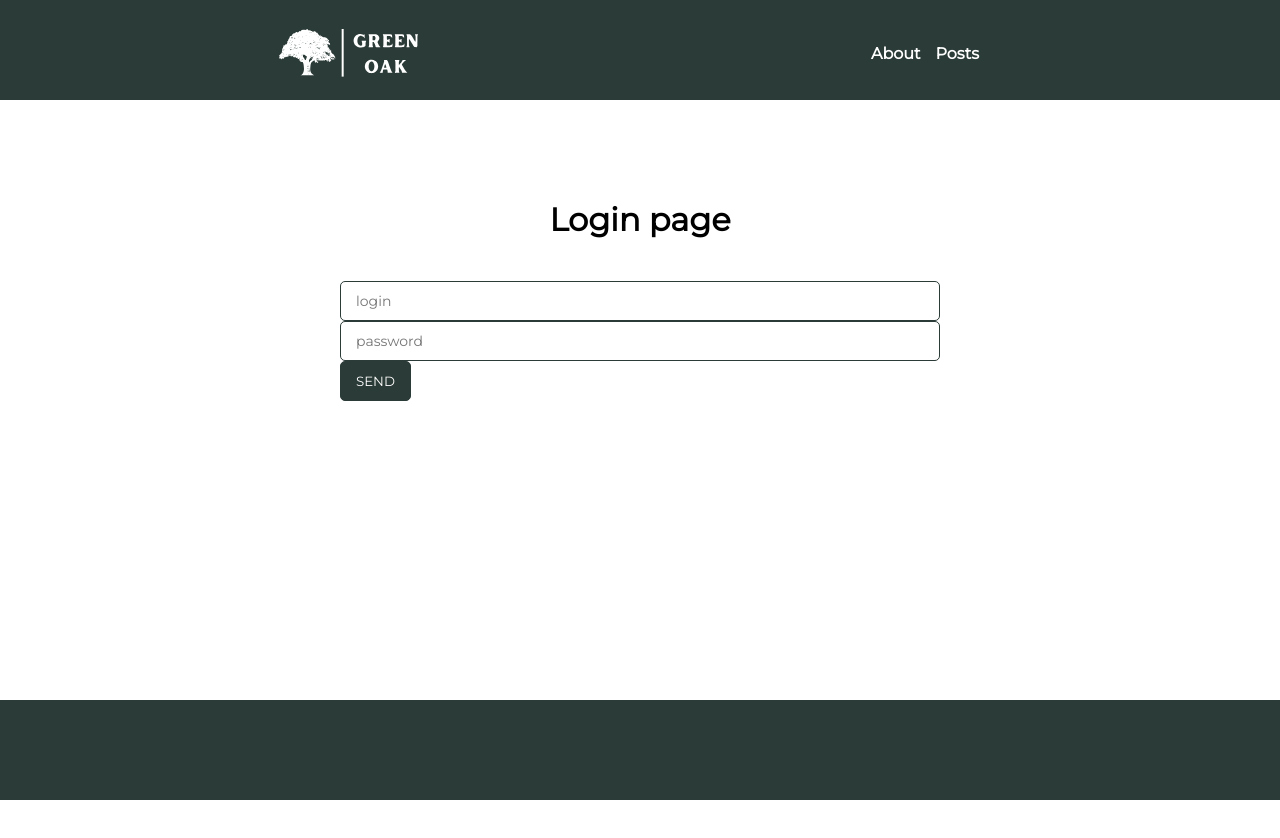
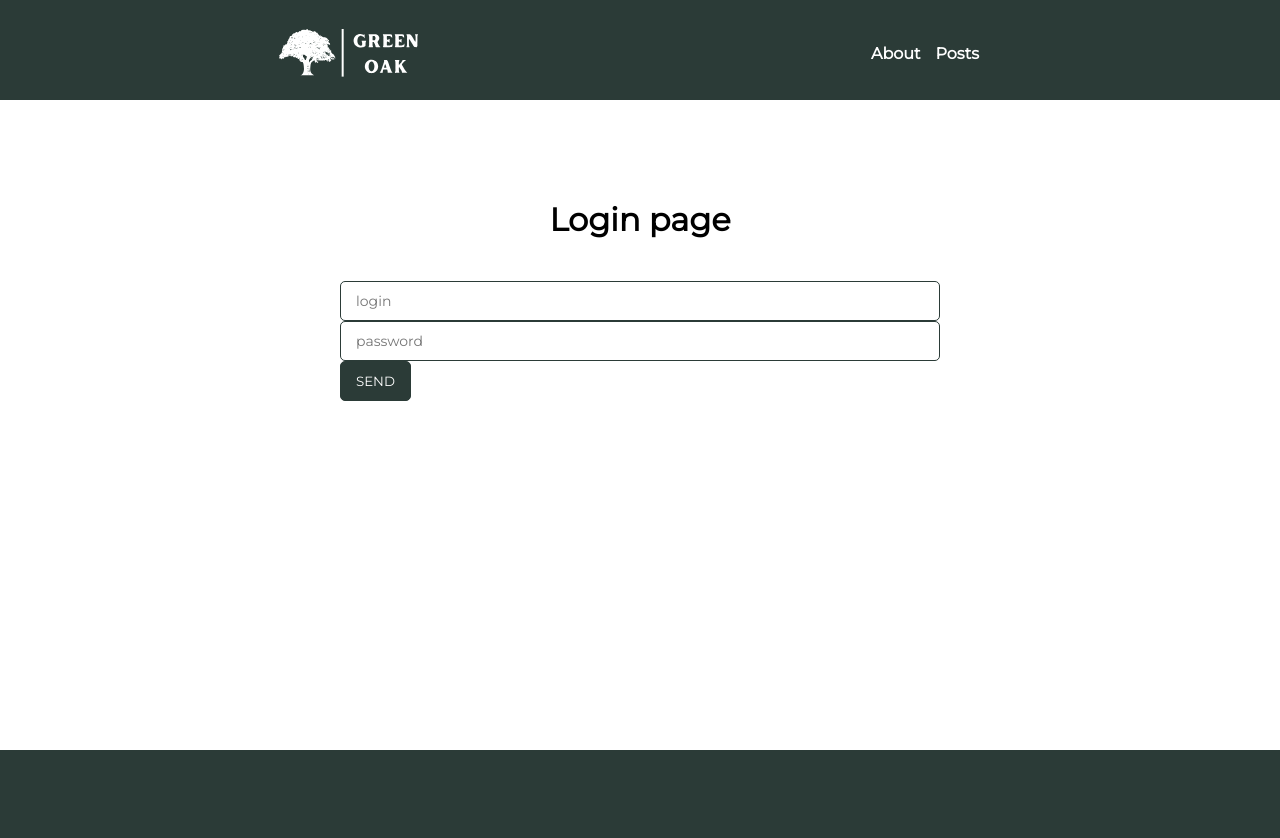
Before and after one commit to PrijGalina/forum, a React (Create React App) app: page /login in a window 1280 px wide. Shown: the top 838 px of the page. Before the commit the page ends 800 px from the top, so only its background shows below. Built offline with nearby package versions, Linux system fonts and the light colour scheme.

Commit message:
pagination hidden

```diff
--- a/src/components/ui/footer/footer.module.css
+++ b/src/components/ui/footer/footer.module.css
@@ -2,6 +2,7 @@
   width: 100%;
   height: 100px;
   background-color: #2B3B37;
-  position: fixed;
+  /* position: fixed; */
+  margin-top: 50px;
   bottom: 0;
 }
--- a/src/pages/posts/index.jsx
+++ b/src/pages/posts/index.jsx
@@ -47,7 +47,7 @@ export const Posts = () => {
   }
 
   const changePage = (page) => {
-    setPage(page);
+      setPage(page);
   }
 
   // useObserver(childRef, page < totalPages, isPostsLoading, () => {
@@ -67,7 +67,6 @@ export const Posts = () => {
         <Modal visible={modal} setVisible={setModal}>
           <PostForm create={createPost}/>
         </Modal>
-        {/* <hr style={{margin: '15px 0'}}/> */}
         <PostFilter filter={filter} setFilter={setFilter}/>
         <Select
           value={limit}
@@ -92,11 +91,11 @@ export const Posts = () => {
         {isPostsLoading  && <Loader/>}
       </div>
 
-      <Pagination
+      {/* <Pagination
         totalPages={totalPages}
         currentPage={page}
         changePage={changePage}
-      />
+      /> */}
     </div>
   );
 }
```
